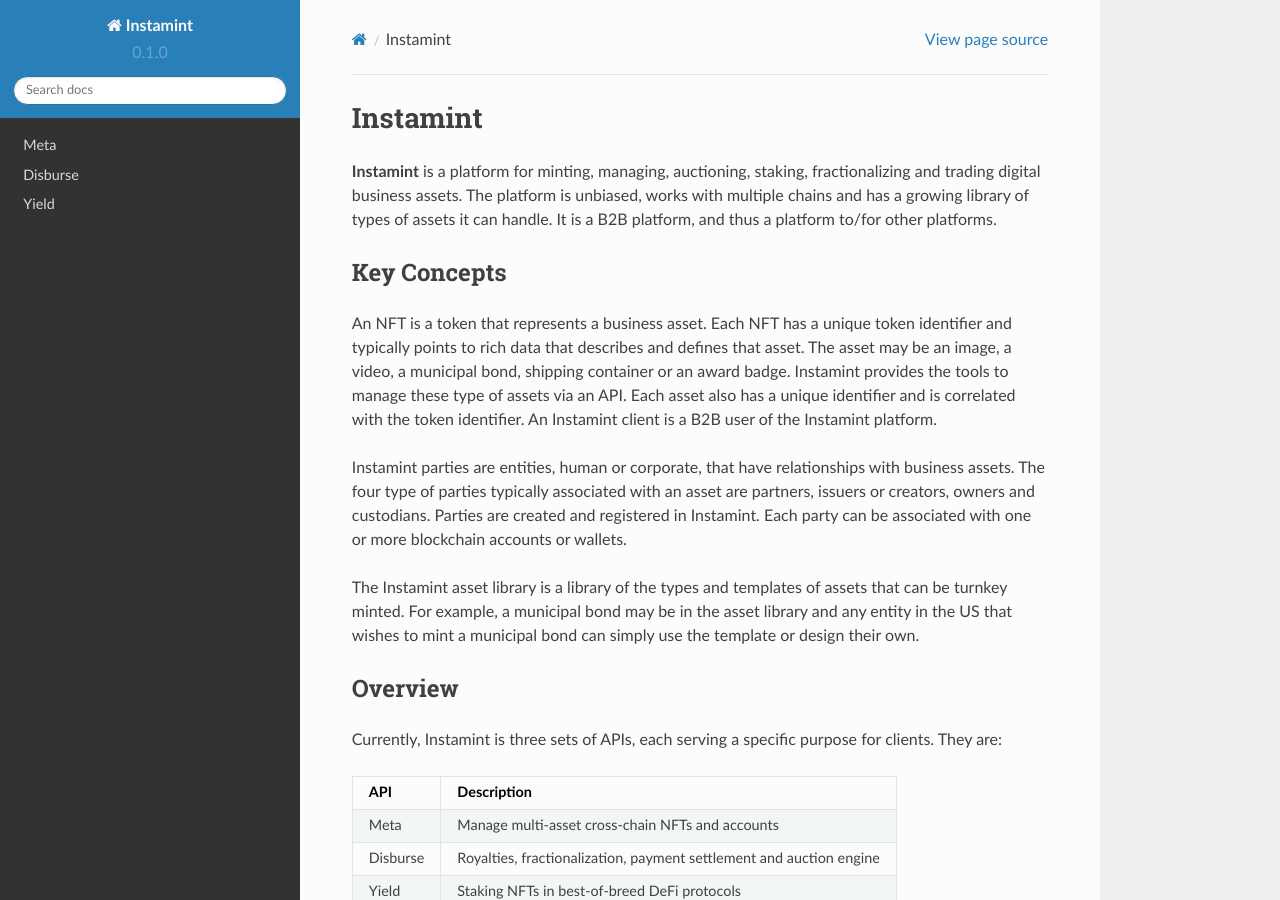
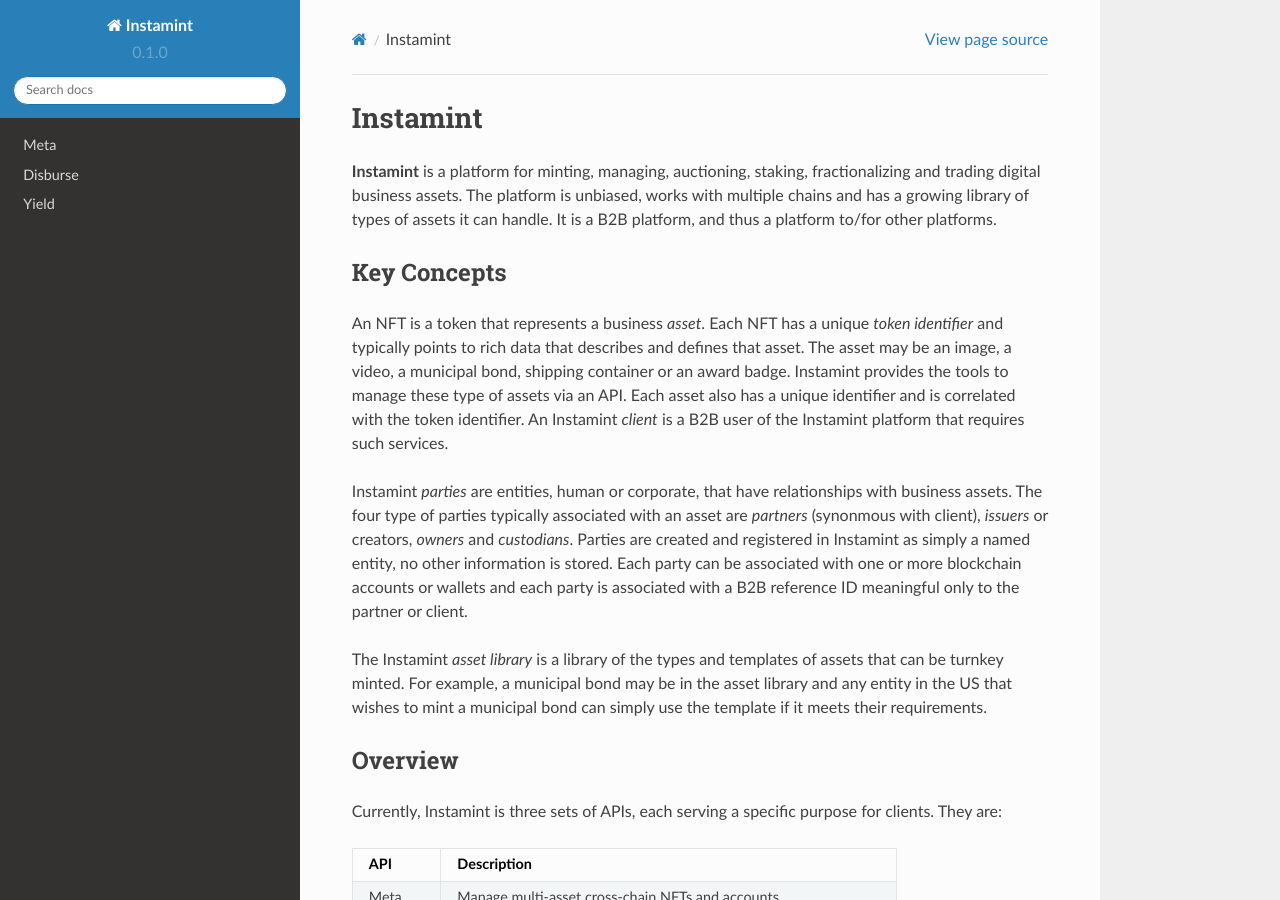
Before and after one commit to instamint/zzz-deprecated-docs, a Sphinx documentation site: the page built from docs/source/index.rst, in a window 1280 px wide and 900 px high. Built offline with Sphinx 7.4.7 and the Read the Docs theme 2.0.0, drawn with Linux system fonts in a browser that asks for light colours.

Commit message:
Update index.rst

```diff
--- a/docs/source/index.rst
+++ b/docs/source/index.rst
@@ -6,11 +6,11 @@ Instamint
 Key Concepts
 ------------
 
-An NFT is a token that represents a business asset. Each NFT has a unique token identifier and typically points to rich data that describes and defines that asset. The asset may be an image, a video, a municipal bond, shipping container or an award badge. Instamint provides the tools to manage these type of assets via an API. Each asset also has a unique identifier and is correlated with the token identifier. An Instamint client is a B2B user of the Instamint platform.
+An NFT is a token that represents a business *asset*. Each NFT has a unique *token identifier* and typically points to rich data that describes and defines that asset. The asset may be an image, a video, a municipal bond, shipping container or an award badge. Instamint provides the tools to manage these type of assets via an API. Each asset also has a unique identifier and is correlated with the token identifier. An Instamint *client* is a B2B user of the Instamint platform that requires such services.
 
-Instamint parties are entities, human or corporate, that have relationships with business assets. The four type of parties typically associated with an asset are partners, issuers or creators, owners and custodians. Parties are created and registered in Instamint. Each party can be associated with one or more blockchain accounts or wallets.
+Instamint *parties* are entities, human or corporate, that have relationships with business assets. The four type of parties typically associated with an asset are *partners* (synonmous with client), *issuers* or creators, *owners* and *custodians*. Parties are created and registered in Instamint as simply a named entity, no other information is stored. Each party can be associated with one or more blockchain accounts or wallets and each party is associated with a B2B reference ID meaningful only to the partner or client.
 
-The Instamint asset library is a library of the types and templates of assets that can be turnkey minted. For example, a municipal bond may be in the asset library and any entity in the US that wishes to mint a municipal bond can simply use the template or design their own.
+The Instamint *asset library* is a library of the types and templates of assets that can be turnkey minted. For example, a municipal bond may be in the asset library and any entity in the US that wishes to mint a municipal bond can simply use the template if it meets their requirements.
 
 
 Overview
```
